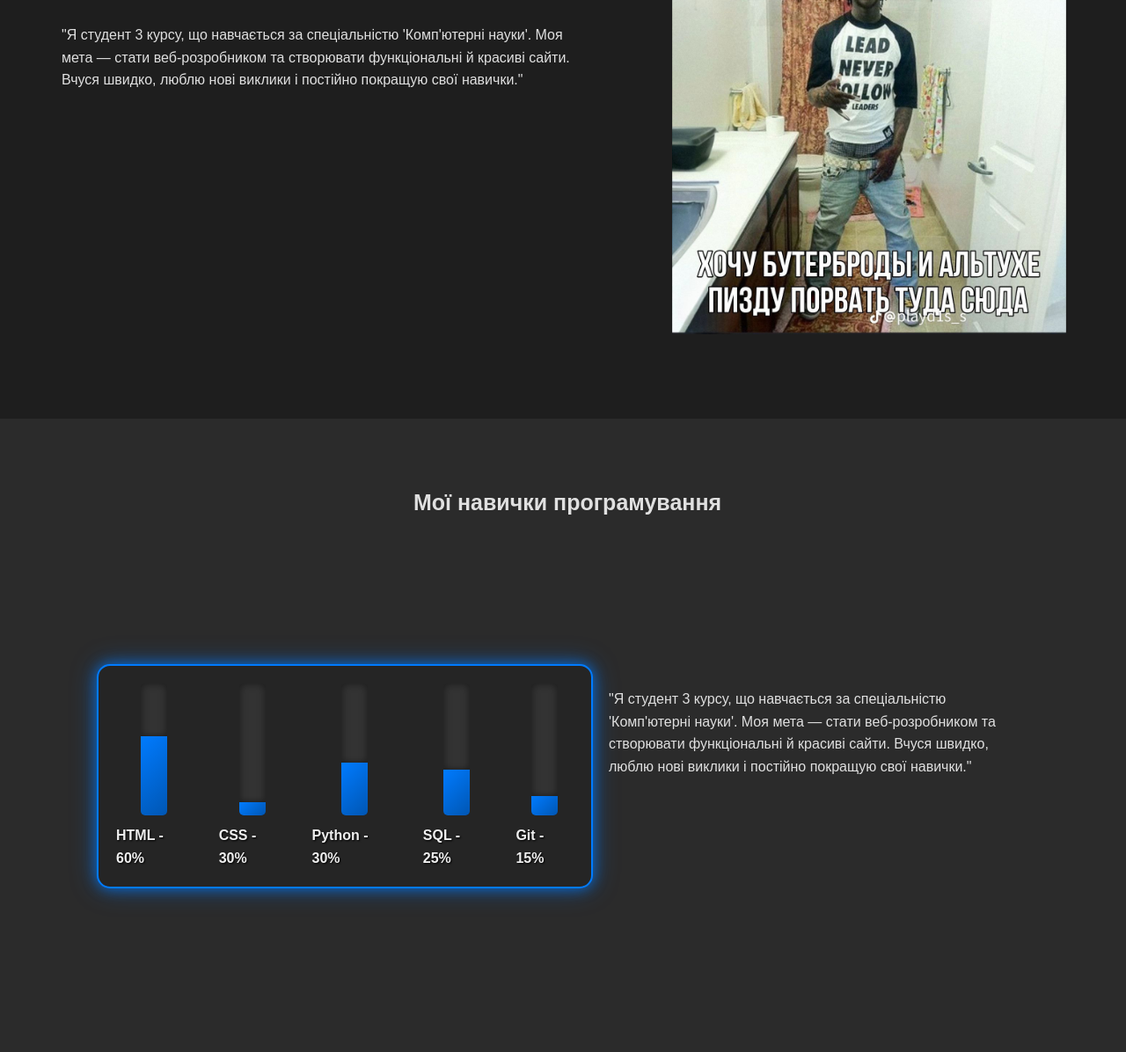
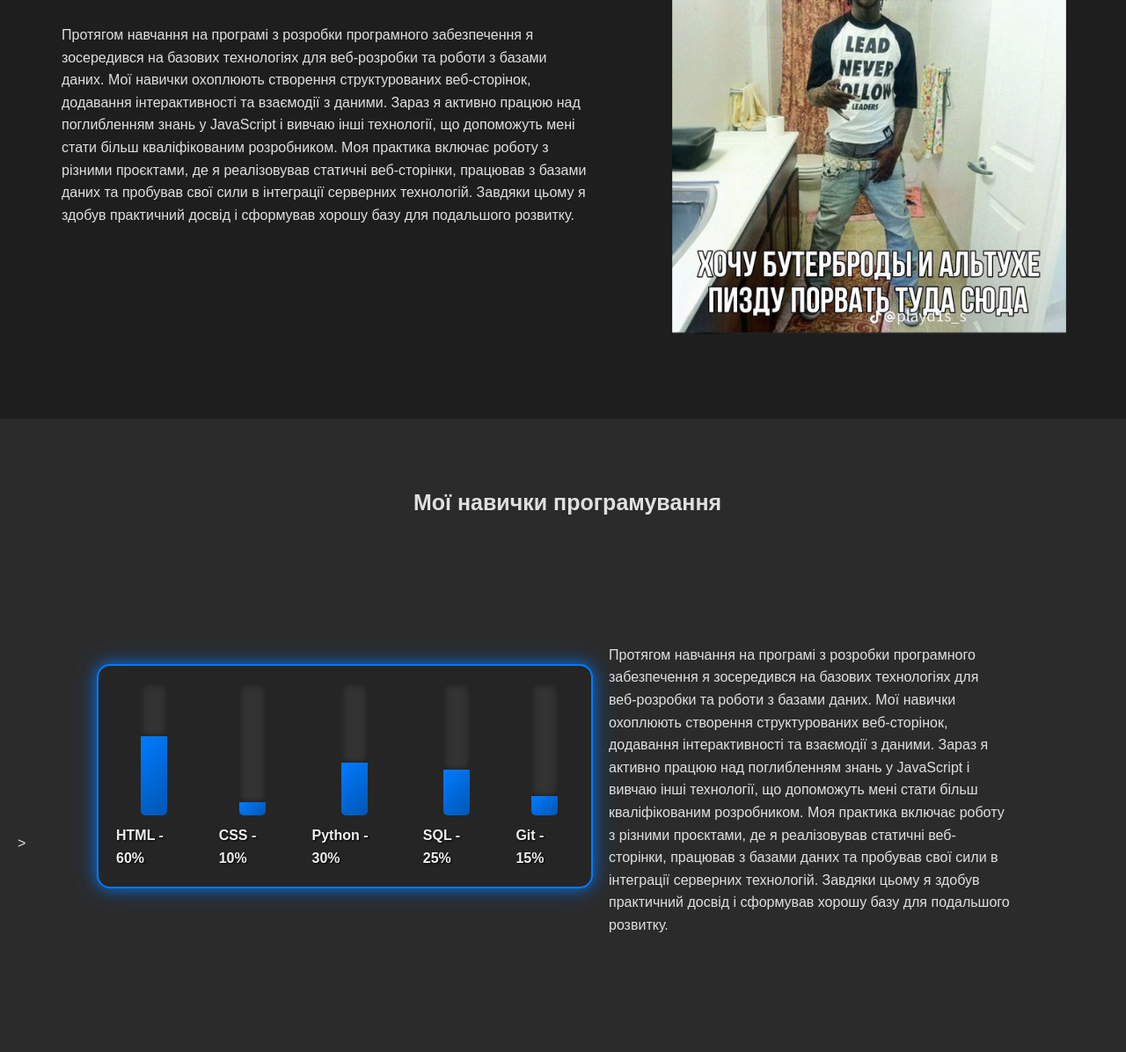
Before and after one commit to k1shm1sh/MyResume, a plain HTML site: page index.html in a window 1280 px wide. Shown: the part 324-1520 px from the top of the page at 88% size. Drawn offline with Linux system fonts and the light colour scheme.

Commit message:
Update 1.4

```diff
--- a/index.html
+++ b/index.html
@@ -22,8 +22,9 @@
         <div style="width: 100%; height: 100vh; position: relative;">
             <h2 id="about-me-name"> <span style="color: #2758e0;">Привіт</span>, я Максим Козак</h2>
             <h3 style="position: relative; font-size: 30px; padding: 0px 20px 20px 50px;"> Студент комп'ютерних наук</h3>
-            <p id="about-me-paragraph">"Я студент 3 курсу, що навчається за спеціальністю 'Комп'ютерні науки'.
-                Моя мета — стати веб-розробником та створювати функціональні й красиві сайти. Вчуся швидко, люблю нові виклики і постійно покращую свої навички."</p>
+            <p id="about-me-paragraph">Протягом навчання на програмі з розробки програмного забезпечення я зосередився на базових технологіях для веб-розробки та роботи з базами даних. Мої навички охоплюють створення структурованих веб-сторінок, додавання інтерактивності та взаємодії з даними. Зараз я активно працюю над поглибленням знань у JavaScript і вивчаю інші технології, що допоможуть мені стати більш кваліфікованим розробником.
+
+                Моя практика включає роботу з різними проєктами, де я реалізовував статичні веб-сторінки, працював з базами даних та пробував свої сили в інтеграції серверних технологій. Завдяки цьому я здобув практичний досвід і сформував хорошу базу для подальшого розвитку.</p>
 
             <img id="about-me-image"  src="./src/image.jpg" alt="beda-beda">
         </div>
@@ -32,7 +33,7 @@
     <section id="skills">
         <div style="width: 100%;">
 
-            <h3 style="position: relative; text-align: center; font-size: 25px; padding: 30px 20px 0px 30px"> Мої навички програмування</h3>
+            <h3 style="position: relative; text-align: center; font-size: 25px; padding: 30px 20px 0px 30px; font-weight: 600;"> Мої навички програмування</h3>
 
             <div class="container">
                 <div class="skill">
@@ -45,7 +46,7 @@
                     <div class="progress">
                         <div class="bar" style="height: 10%;"></div>
                     </div>
-                    <div class="label">CSS - 30%</div>
+                    <div class="label">CSS - 10%</div>
                 </div>
                 <div class="skill">
                     <div class="progress">
@@ -65,11 +66,12 @@
                     </div>
                     <div class="label">Git - 15%</div>
                 </div>
-            </div>
+            </div>>
 
             <div id="skills-description">
-                <p style="width: 40%; ">    "Я студент 3 курсу, що навчається за спеціальністю 'Комп'ютерні науки'.
-                    Моя мета — стати веб-розробником та створювати функціональні й красиві сайти. Вчуся швидко, люблю нові виклики і постійно покращую свої навички."</p>
+                <p style="width: 40%; line-height: 1.6;"> Протягом навчання на програмі з розробки програмного забезпечення я зосередився на базових технологіях для веб-розробки та роботи з базами даних. Мої навички охоплюють створення структурованих веб-сторінок, додавання інтерактивності та взаємодії з даними. Зараз я активно працюю над поглибленням знань у JavaScript і вивчаю інші технології, що допоможуть мені стати більш кваліфікованим розробником.
+
+                    Моя практика включає роботу з різними проєктами, де я реалізовував статичні веб-сторінки, працював з базами даних та пробував свої сили в інтеграції серверних технологій. Завдяки цьому я здобув практичний досвід і сформував хорошу базу для подальшого розвитку.</p>
             </div>
 
         </div>
@@ -82,7 +84,7 @@
 
     <section id="educationandexpererience">
         <div class="journey">
-            <h1 style="padding-top: 40px; text-align: center; font-size: 30px;">Мій  <span>Шлях</span></h1>
+            <h1 style="padding-top: 40px; text-align: center; font-size: 30px;">Мій <span>Шлях</span></h1>
             <div class="horizontal-timeline">
             <!-- Образование -->
                 <div class="timeline-card">
--- a/styles.css
+++ b/styles.css
@@ -113,9 +113,11 @@ footer {
     font-size: 50px;
 }
 
+
 #about-me-paragraph {
     padding-left: 50px;
     max-width: 600px;
+
 }
 
 #about-me-image {
@@ -125,6 +127,8 @@ footer {
     top: 30%;
     left: 60%;
     margin-right: 20px;
+
+
 }
 
 
@@ -180,7 +184,7 @@ footer {
 
 #skills-description {
     position: relative;
-    bottom: 25%;
+    bottom: 35%;
     right: 5%;
     display: flex;
     align-items: center;
```
